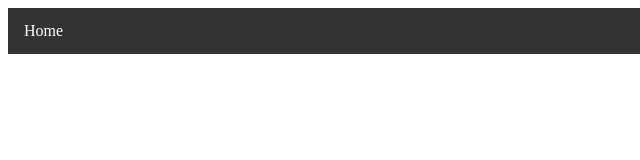
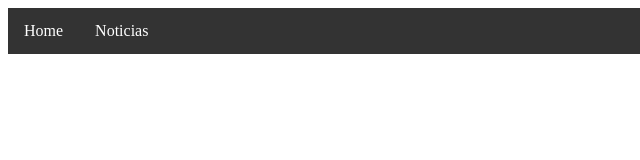
Before and after one commit to jdojedap/practica1_tendencias, a plain HTML site: page index.html in a window 1280 px wide. Shown: the full height of the page, 0-640 px from the left. Drawn offline with Linux system fonts and the light colour scheme.

Commit message:
Agregar/juntar

```diff
--- a/index.html
+++ b/index.html
@@ -1,3 +1,5 @@
+
+
 <!DOCTYPE html>
 <html lang="en">
 <head>
@@ -10,6 +12,8 @@
 <body>
     <ul>
         <li><a href="#">Home</a></li>
+        <li><a href="add-noticias.html">Noticias</a></li>
+
       </ul>
 
 </body>
```
